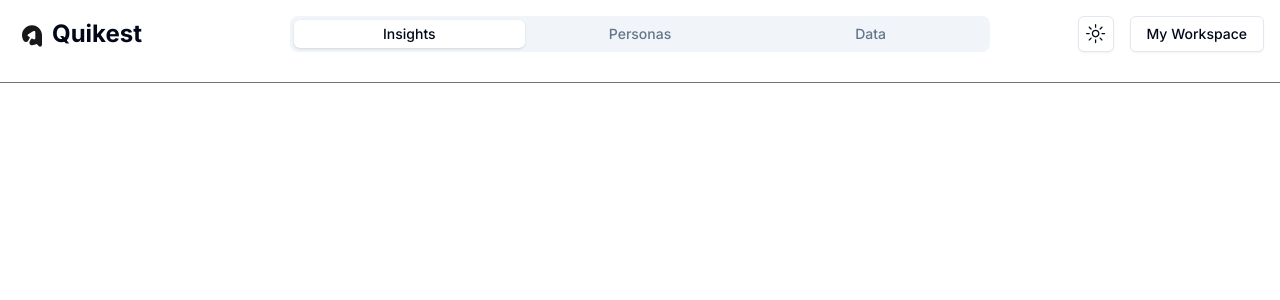
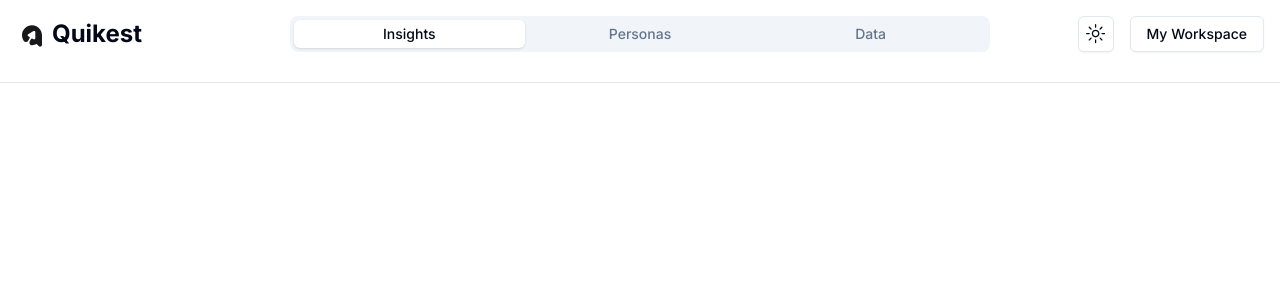
Before and after one commit to ajaywaghray/my-app, a Next.js app: page / in a window 1280 px wide. Shown: the top 300 px of the page. Built offline with nearby package versions, Linux system fonts and the light colour scheme.

Commit message:
Adjust header color

```diff
--- a/src/components/common/header.tsx
+++ b/src/components/common/header.tsx
@@ -38,7 +38,7 @@ function HeaderComponent() {
     const { setTheme } = useTheme()
 
     return (
-        <div style={{ display: 'flex', justifyContent: 'space-between', alignItems: 'top', padding: '16px', borderBottom: '1px solid #737373', position: 'sticky', top: '0' }}>
+        <div style={{ display: 'flex', justifyContent: 'space-between', alignItems: 'top', padding: '16px', borderBottom: '1px solid #E4E4E7', position: 'sticky', top: '0' }}>
             <div style={{ flex: 1, display: 'flex', justifyContent: 'left' }}>
             <div style={{ display: 'flex', alignItems: 'top', height: '50px'}}>
                 <img src="/Quikest Logo.svg" alt="Image description" style={{ height: '32px', width: '32px', marginRight: '4px', marginTop: '4px' }} />
```
